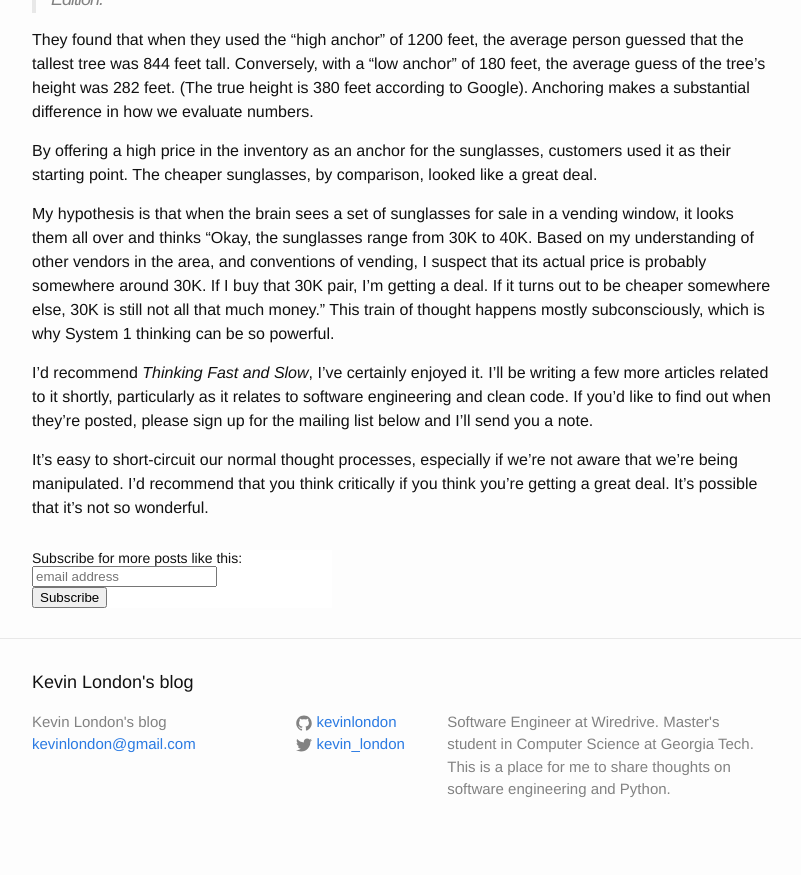
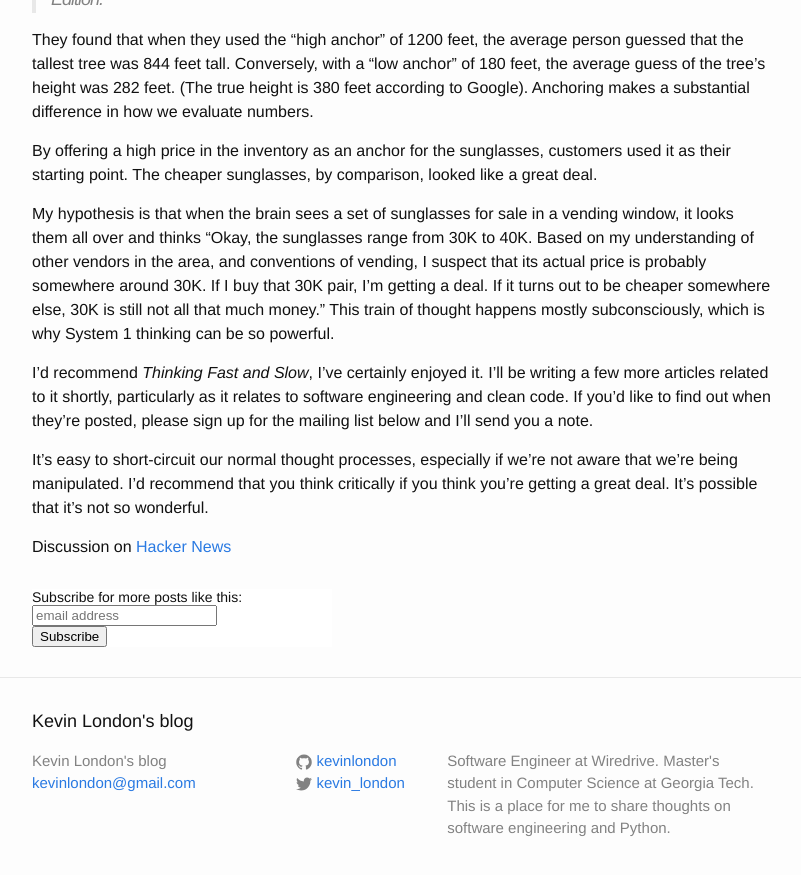
Before and after one commit to kevinlondon/kevinlondon.github.io, a Jekyll site: the page built from _posts/2015-07-14-sunglasses-scam.md, in a window 1280 px wide and 900 px high, scrolled down 3815 px. Shown: the top 875 px of the window, without its empty margins (238-1039 px from the left). Built offline with Jekyll 4.4.1, drawn with Linux system fonts in a browser that asks for light colours; comment, search, counter and statistics services are not loaded.

Commit message:
Added hackernews link

```diff
--- a/_posts/2015-07-14-sunglasses-scam.md
+++ b/_posts/2015-07-14-sunglasses-scam.md
@@ -181,3 +181,5 @@ It's easy to short-circuit our normal thought processes, especially if we're not
 aware that we're being manipulated. I'd recommend that you think critically
 if you think you're getting a great deal. It's possible that it's not so
 wonderful.
+
+Discussion on [Hacker News](https://news.ycombinator.com/item?id=9889789)
```
